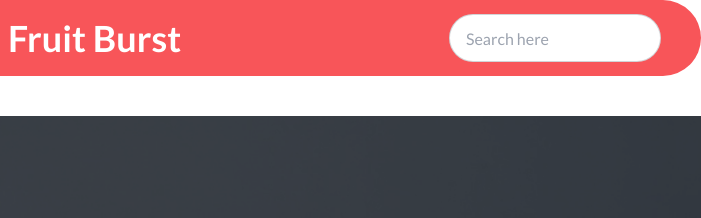
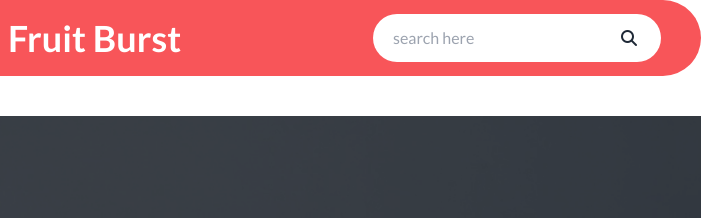
Before and after one commit to mahim7172/Fruit-Burst, a plain HTML site: page index.html in a window 1280 px wide. Shown: the top 218 px of the page, 579-1280 px from the left. Drawn offline with nearby package versions, Linux system fonts and the light colour scheme; grey boxes are pictures that could not be loaded.

Commit message:
added some changes

```diff
--- a/index.html
+++ b/index.html
@@ -49,13 +49,10 @@
             <a class="text-4xl font-bold text-white">Fruit Burst</a>
           </div>
           <div class="navbar-end">
-            <div class="form-control flex justify-center">
-              <input
-                type="text"
-                placeholder="Search here"
-                class="input input-bordered w-24 relative md:w-auto rounded-full"
-              />
-            </div>
+            <div class="relative">
+              <input class="bg-white text-heading-color border-none outline-none px-5 py-3 rounded-full w-72" type="text" placeholder="search here" />
+              <button class="absolute top-0 right-0 w-16 h-full text-base"><i class="fa-solid fa-magnifying-glass"></i></button>
+          </div>
           </div>
         </div>
         <!-- mobile navber -->
```
